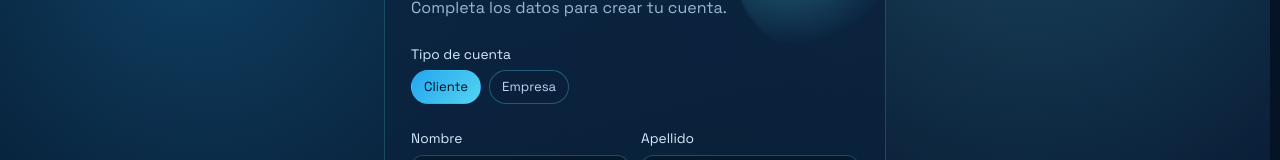
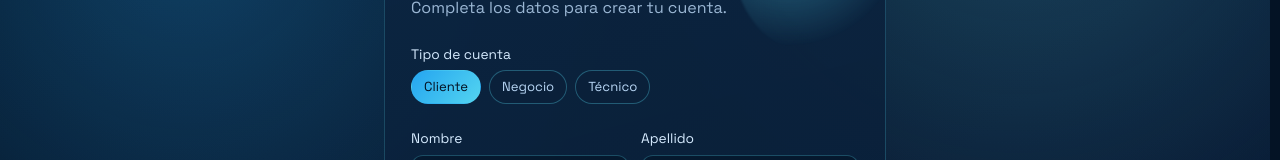
Before and after one commit to isavethh/proyecto-techmarket-parte-front, a Next.js app in the folder frontend/: page /auth in a window 1280 px wide. Both pictures are taken after a click on the button "Crear cuenta". Shown: the part 190-350 px from the top of the page. Built offline with nearby package versions, Linux system fonts and the light colour scheme; no server answers.

Commit message:
feat: mejorar registro y conectar auth con backend

```diff
--- a/frontend/app/auth/AuthView.tsx
+++ b/frontend/app/auth/AuthView.tsx
@@ -5,7 +5,7 @@ import Link from "next/link";
 import { FormEvent, useMemo, useState } from "react";
 
 type Mode = "login" | "register";
-type AccountType = "cliente" | "empresa" | "embajador";
+type AccountType = "cliente" | "empresa" | "especialista";
 
 type AuthViewProps = {
   initialMode: Mode;
@@ -32,7 +32,16 @@ export default function AuthView({
   const [confirmPassword, setConfirmPassword] = useState("");
 
   const title = useMemo(() => {
-    return mode === "login" ? "Accede a tu espacio TechMarket" : accountType === "empresa" ? "Registra tu empresa en TechMarket" : "Crea tu cuenta de cliente";
+    if (mode === "login") return "Accede a tu espacio TechMarket";
+
+    switch (accountType) {
+      case "empresa":
+        return "Crea tu cuenta de negocio";
+      case "especialista":
+        return "Crea tu cuenta de técnico";
+      default:
+        return "Crea tu cuenta de cliente";
+    }
   }, [accountType, mode]);
 
   const subtitle = useMemo(() => {
@@ -147,7 +156,14 @@ export default function AuthView({
                         className={`auth-pill ${accountType === "empresa" ? "active" : ""}`}
                         onClick={() => handleSelectAccountType("empresa")}
                       >
-                      Empresa
+                        Negocio
+                      </button>
+                      <button
+                        type="button"
+                        className={`auth-pill ${accountType === "especialista" ? "active" : ""}`}
+                        onClick={() => handleSelectAccountType("especialista")}
+                      >
+                        Técnico
                       </button>
                     </div>
                   </div>
```
Lines whose indentation alone changed are shown as unchanged.
